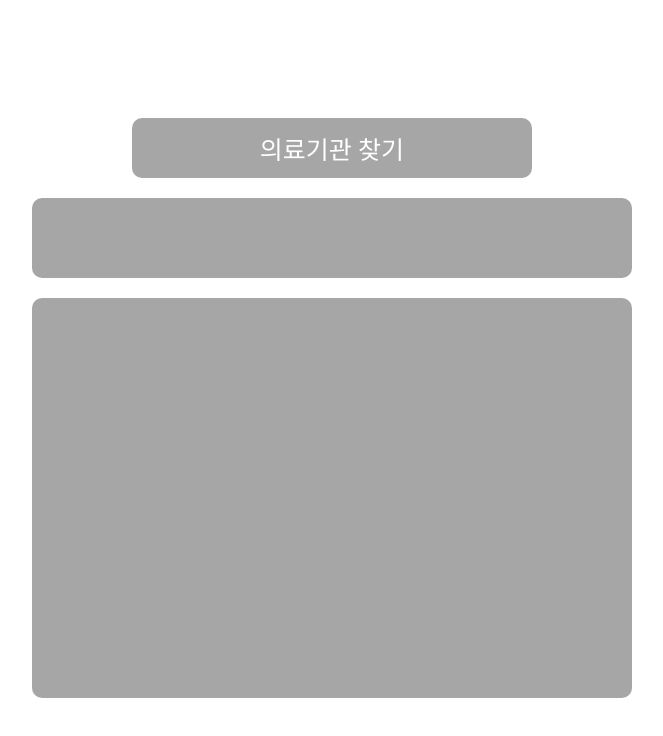
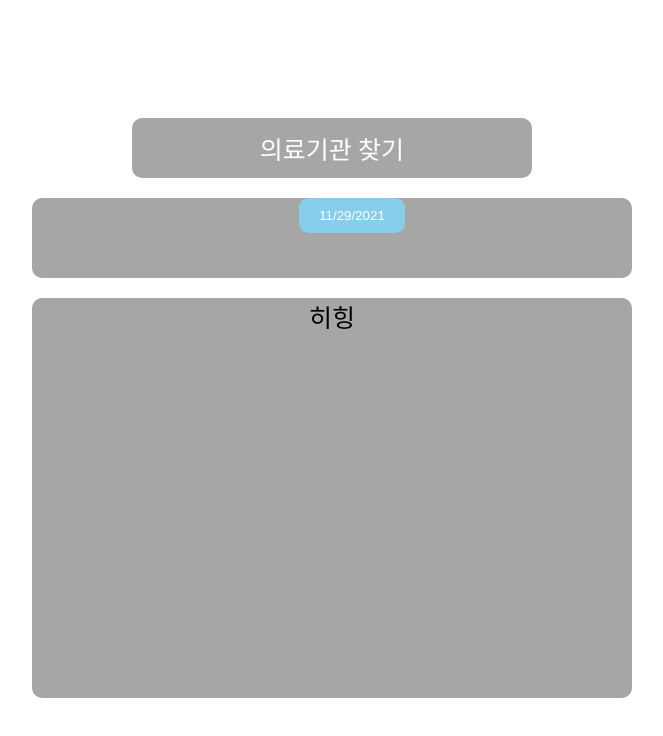
Before and after one commit to tkdgh1013/KW_database, a React (Create React App) app in the folder frontend/: page /Reservation in a window 1280 px wide. Shown: the top 736 px of the page, without its empty margins (308-971 px from the left). Built offline with nearby package versions, Linux system fonts and the light colour scheme.

Commit message:
not working

```diff
--- a/frontend/src/pages/Reservation.js
+++ b/frontend/src/pages/Reservation.js
@@ -1,7 +1,10 @@
 import React, { useState } from 'react';
 import axios from 'axios';
-import styled from 'styled-components'
+import styled from 'styled-components';
 import { Link } from 'react-router-dom';
+import DatePicker from "react-datepicker";
+import "react-datepicker/dist/react-datepicker.css";
+import { format } from "date-fns";
 
 const Body = styled.div`
     display:flex;
@@ -93,10 +96,18 @@ const loginHandler = ({name, RRN, pn}) => {
 }
 
 const Reservation= ({history})=>{
-    const [name,setName] = useState("");
-    const [RRN,setRRN] = useState("");
-    const [pn,setPn] = useState("");
-    const onChange1 = (event) => {
+    const [date,setDate] = useState(new Date());
+    const [si,setSi] = useState("");
+    const [gu,setGu] = useState("");
+    const [dong,setDong] = useState("");
+
+    const ExampleCustomInput = ({ value, onClick }) => (
+        <Btn onClick={onClick}>
+          {value}
+        </Btn>
+      );
+    console.log({date});
+ /*   const onChange1 = (event) => {
         setName(event.target.value);
     }
     const onChange2 = (event) => {
@@ -104,17 +115,39 @@ const Reservation= ({history})=>{
     }
     const onChange3 = (event) => {
         setPn(event.target.value);
-    }
-    console.log(name,RRN,pn);
+    }*/
      return (
     <Body><Wrap>
         <TitleWrap><Title>의료기관 찾기</Title> </TitleWrap>
-        <ContainerA></ContainerA>
-        <ContainerB></ContainerB>
-        </Wrap>
-    </Body>
+        <ContainerA>
+        <DatePicker
+        selected={date}
+        onChange={date => {
+
+            var newDate = new Date(date);
+            format(newDate,"yyyy-MM-dd")
+            console.log({newDate});
+            setDate(newDate)}
+        }
+        customInput={<ExampleCustomInput />}
+        />
+        </ContainerA>
+        <ContainerB>
+            히힝
+        </ContainerB>
+    </Wrap></Body>
     );
 };
-
+/*
+const Btn = styled.button`
+    background-color: skyblue;
+    color : white;
+    padding: 10px 20px;
+    border: 0;
+    border-radius: 10px;
+    font-size: 16;
+    margin-left: 40px;
+    cursor: pointer;
+`*/
 
 export default Reservation;
```
Also changed, not shown: 1 other file (tests, documents, lock files or other folders).
